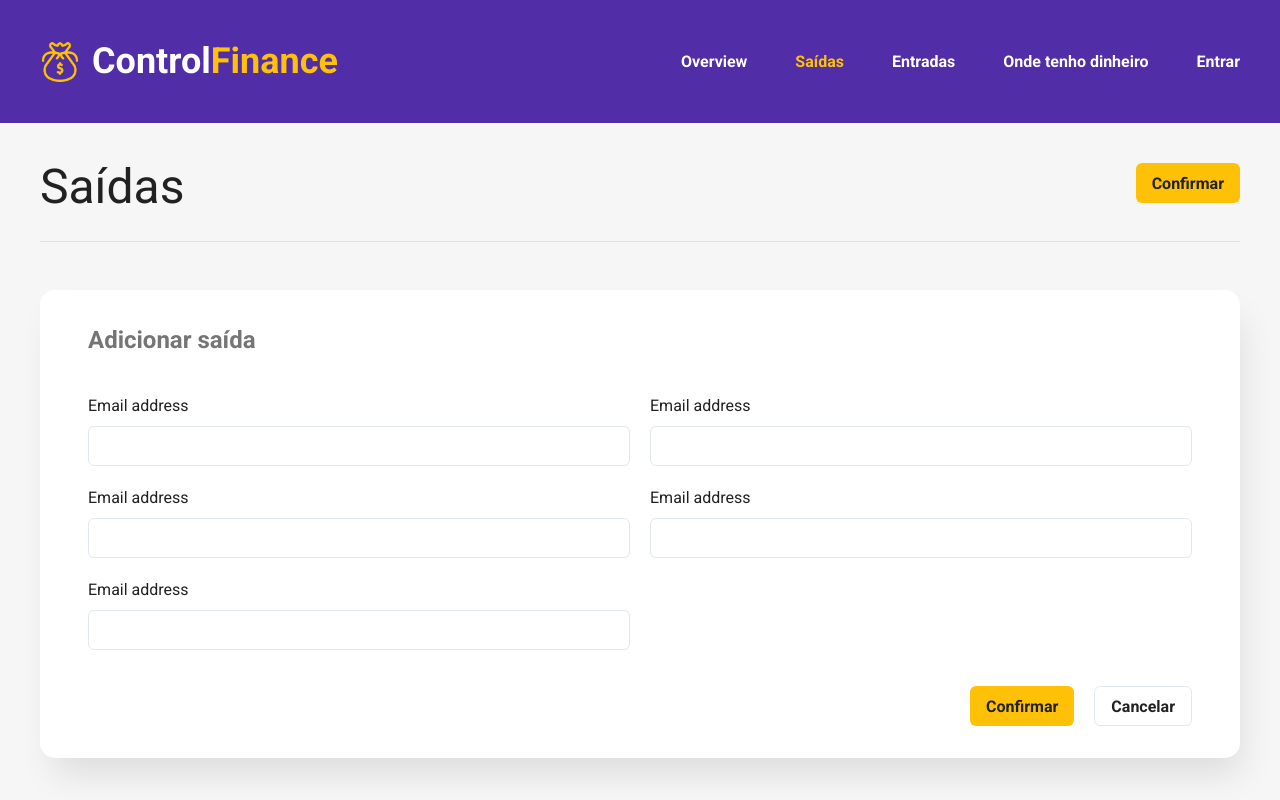
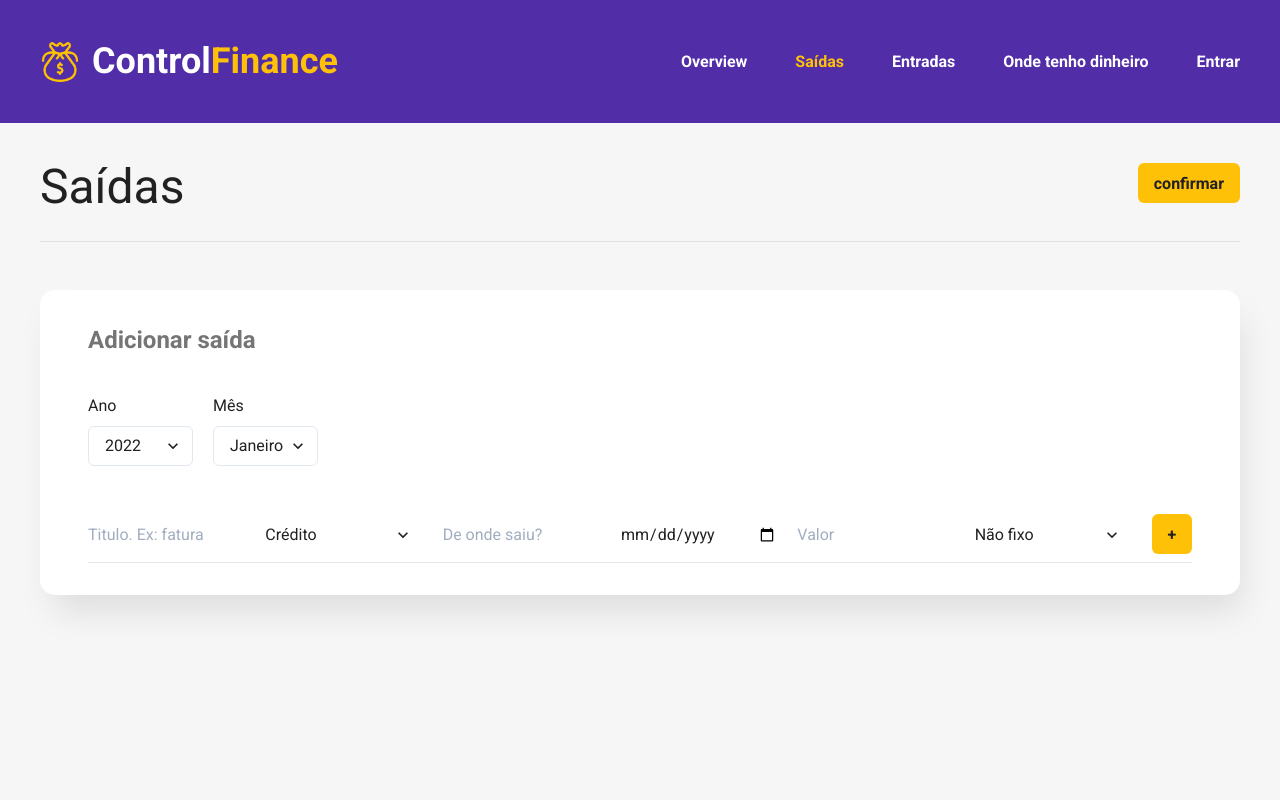
Before and after one commit to virtorodrigues/monthly-financial-control, a Next.js app: page /saidas in a window 1280 px wide. Built offline with nearby package versions, Linux system fonts and the light colour scheme.

Commit message:
refactory form out of money

```diff
--- a/package.json
+++ b/package.json
@@ -12,13 +12,15 @@
     "@chakra-ui/react": "^1.8.6",
     "@emotion/react": "^11.8.1",
     "@emotion/styled": "^11.8.1",
+    "@hookform/resolvers": "^2.8.8",
     "firebase": "^9.6.7",
     "framer-motion": "^6.2.8",
     "next": "12.1.0",
     "react": "17.0.2",
     "react-dom": "17.0.2",
     "react-hook-form": "^7.27.1",
-    "react-icons": "^4.3.1"
+    "react-icons": "^4.3.1",
+    "yup": "^0.32.11"
   },
   "devDependencies": {
     "@types/node": "17.0.21",
--- a/src/components/form/buttonPrimary.tsx
+++ b/src/components/form/buttonPrimary.tsx
@@ -1,10 +1,16 @@
-import { Button } from "@chakra-ui/react"
+import { Button, ButtonProps } from "@chakra-ui/react"
+import { FormEvent } from "react";
 
-export const ButtonPrimary = () => {
+type ButtonPrimaryProps = ButtonProps & {
+  text?: string;
+  onClick?: (e: FormEvent) => void;
+};
+
+export const ButtonPrimary = ({ text = 'confirmar', onClick, ...rest }: ButtonPrimaryProps) => {
 
   return (
-    <Button variant='solid' bg='accentColor'>
-      Confirmar
+    <Button variant='solid' bg='accentColor' onClick={onClick} {...rest}>
+      {text}
     </Button>
   )
 }
--- /dev/null
+++ b/src/components/form/selectField.tsx
@@ -0,0 +1,27 @@
+import { FormControl, FormErrorMessage, FormLabel, InputProps, Select, SelectProps } from "@chakra-ui/react"
+import { forwardRef, ForwardRefRenderFunction, ReactNode } from "react";
+import { FieldError } from "react-hook-form";
+
+type SelectFieldProps = SelectProps & {
+  id: string;
+  label?: string;
+  options: ReactNode;
+  error?: FieldError;
+};
+
+const SelectElement
+  : ForwardRefRenderFunction<HTMLSelectElement, SelectFieldProps>
+  = ({ id, label, options, error = null, ...rest }, ref) => {
+
+    return (
+      <FormControl isInvalid={!!error}>
+        {label && <FormLabel htmlFor={id}>{label}</FormLabel>}
+        <Select id={id} {...rest} ref={ref}>
+          {options}
+        </Select>
+        {!!error && <FormErrorMessage>{error.message}</FormErrorMessage>}
+      </FormControl>
+    )
+  }
+
+export const SelectField = forwardRef(SelectElement);
--- a/src/components/form/textField.tsx
+++ b/src/components/form/textField.tsx
@@ -1,11 +1,26 @@
-import { FormControl, FormHelperText, FormLabel, Input } from "@chakra-ui/react"
+import { FormControl, FormErrorMessage, FormHelperText, FormLabel, Input, InputProps } from "@chakra-ui/react"
+import { ForwardRefRenderFunction, forwardRef } from "react";
+import { FieldError } from "react-hook-form";
 
-export const TextField = () => {
+type TextFieldProps = InputProps & {
+  id: string;
+  type: string;
+  label?: string;
+  error?: FieldError;
+}
 
-  return (
-    <FormControl>
-      <FormLabel htmlFor='email'>Email address</FormLabel>
-      <Input id='email' type='email' />
-    </FormControl>
-  )
-}
+const InputBase
+  : ForwardRefRenderFunction<HTMLInputElement, TextFieldProps>
+  = ({ id, type, label, error = null, ...rest }, ref) => {
+
+    return (
+      <FormControl isInvalid={!!error}>
+        {!!label && <FormLabel htmlFor={id}>{label}</FormLabel>}
+        <Input id={id} type={type} {...rest} ref={ref} />
+
+        {!!error && <FormErrorMessage>{error.message}</FormErrorMessage>}
+      </FormControl>
+    )
+  }
+
+export const TextField = forwardRef(InputBase);
--- a/src/pages/saidas.tsx
+++ b/src/pages/saidas.tsx
@@ -1,12 +1,104 @@
-import { Button, FormControl, HStack, Stack, Text } from "@chakra-ui/react";
+import { FormEvent } from 'react';
+import { Button, FormControl, FormControlProps, HStack, Stack, Text, useBreakpointValue, useDisclosure, VStack } from "@chakra-ui/react";
 import { Header } from "../components/header";
 import { TextField } from "../components/form/textField";
 import { ButtonPrimary } from "../components/form/buttonPrimary";
 import { ButtonSecondary } from "../components/form/buttonSecondary";
 import { TitlePage } from "../components/titlePage";
 import { Login } from "../components/login";
+import { SelectField } from "../components/form/selectField";
+import * as yup from 'yup';
+import { yupResolver } from '@hookform/resolvers/yup';
+import { SubmitHandler, useForm, Resolver } from 'react-hook-form'
+
+
+type CreateMoneyOutProps = {
+  year: string;
+  month: string;
+  title: string;
+  paymentType: string;
+  moneyComeFrom: string;
+  date: string;
+  price: string;
+  paymentFixed: string;
+};
+
+const OptionsMonth = () => {
+  return (
+    <>
+      <option>Janeiro</option>
+      <option>Fevereiro</option>
+      <option>Março</option>
+      <option>Abril</option>
+      <option>Maio</option>
+      <option>Junho</option>
+      <option>Julho</option>
+      <option>Agosto</option>
+      <option>Setembro</option>
+      <option>Outubro</option>
+      <option>Novembro</option>
+      <option>Dezembro</option>
+    </>
+  )
+};
+
+const OptionsYear = () => {
+  return (
+    <>
+      <option>2022</option>
+      <option>2021</option>
+      <option>2020</option>
+    </>
+  )
+};
+
+const OptionsPaymentType = () => {
+  return (
+    <>
+      <option>Crédito</option>
+      <option>Débito</option>
+      <option>Pix</option>
+      <option>Boleto</option>
+      <option>Dinheiro</option>
+    </>
+  )
+};
+
+const OptionsPaymentFixed = () => {
+  return (
+    <>
+      <option>Não fixo</option>
+      <option>Fixo</option>
+    </>
+  )
+};
+
+const createMoneyOutFormSchema = yup.object({
+  year: yup.string().required('Campo obrigatório'),
+  month: yup.string().required('Campo obrigatório'),
+  title: yup.string().required('Campo obrigatório'),
+  paymentType: yup.string().required('Campo obrigatório'),
+  moneyComeFrom: yup.string().required('Campo obrigatório'),
+  date: yup.string().required('Campo obrigatório'),
+  price: yup.string().required('Campo obrigatório'),
+  paymentFixed: yup.string().required('Campo obrigatório'),
+});
 
 export default function Saidas() {
+  const fieldsVariant = useBreakpointValue({ base: 'outline', lg: 'unstyled' });
+  const textAdd = useBreakpointValue({ base: 'Adicionar', lg: '+' });
+
+  const { register, handleSubmit, formState } = useForm<CreateMoneyOutProps>({
+    resolver: yupResolver(createMoneyOutFormSchema)
+  });
+
+  const { errors } = formState;
+
+  const handleCreateMoneyOut: SubmitHandler<CreateMoneyOutProps> = async (values) => {
+    console.log(values);
+    console.log(errors);
+    await new Promise(resolve => setTimeout(resolve, 1000));
+  }
 
   return (
     <>
@@ -28,22 +120,88 @@ export default function Saidas() {
             Adicionar saída
           </Text>
 
-          <Stack spacing={5} direction={{ base: 'column', lg: 'row' }}>
-            <Stack spacing={5} direction="column" flex={1}>
-              <TextField />
-              <TextField />
-              <TextField />
+          <VStack
+            as="form"
+            onSubmit={handleSubmit(handleCreateMoneyOut)}
+            spacing={12}
+            align="flex-start"
+            justify="flex-start"
+            direction={{ base: 'column', lg: 'row' }}
+          >
+            <HStack spacing={5} direction="column" >
+              <SelectField
+                id="year"
+                label="Ano"
+                options={<OptionsYear />}
+                {...register("year")}
+                error={errors.year}
+              />
+              <SelectField
+                id="month"
+                label="Mês"
+                options={<OptionsMonth />}
+                {...register("month")}
+                error={errors.month}
+              />
+            </HStack>
+            <Stack
+              w='full'
+              spacing={5}
+              borderBottom={{ lg: '1px solid' }}
+              borderBottomColor={{ lg: 'rgb(189, 189, 189, 0.4)' }}
+              pb={'8px'}
+              direction={{ base: 'column', lg: 'row' }}
+              align='baseline'
+            >
+              <TextField
+                id="title"
+                type="text"
+                placeholder="Titulo. Ex: fatura"
+                variant={fieldsVariant}
+                {...register("title")}
+                error={errors.title}
+              />
+              <SelectField
+                id="paymentType"
+                options={<OptionsPaymentType />}
+                variant={fieldsVariant}
+                {...register("paymentType")}
+                error={errors.paymentType}
+              />
+              <TextField
+                id="moneyComeFrom"
+                type="text"
+                placeholder="De onde saiu?"
+                variant={fieldsVariant}
+                {...register("moneyComeFrom")}
+                error={errors.moneyComeFrom}
+              />
+              <TextField
+                id="date"
+                type="date"
+                placeholder="Data"
+                variant={fieldsVariant}
+                {...register("date")}
+                error={errors.date}
+              />
+              <TextField
+                id="price"
+                type="number"
+                placeholder="Valor"
+                variant={fieldsVariant}
+                {...register("price")}
+                error={errors.price}
+              />
+              <SelectField
+                id="paymentFixed"
+                options={<OptionsPaymentFixed />}
+                variant={fieldsVariant}
+                {...register("paymentFixed")}
+                error={errors.paymentFixed}
+              />
+              <ButtonPrimary text={textAdd} type="submit" />
             </Stack>
-            <Stack spacing={5} direction="column" flex={1}>
-              <TextField />
-              <TextField />
-            </Stack>
-          </Stack>
-
-          <HStack spacing={5} justify="flex-end">
-            <ButtonPrimary />
-            <ButtonSecondary />
-          </HStack>
+          </VStack>
         </Stack>
       </Stack>
     </>
```
Also changed, not shown: 1 other file (tests, documents, lock files or other folders).
